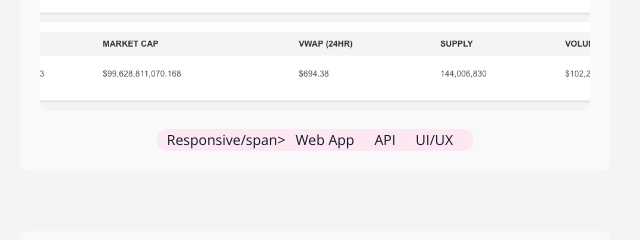
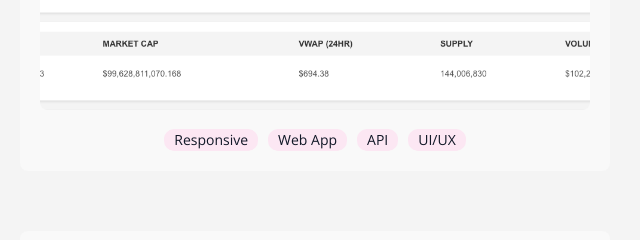
Before and after one commit to EvansGxz/portfolio, a plain HTML site: page portafolio.html in a window 1280 px wide. Shown: the part 880-1120 px from the top of the page, 0-640 px from the left. Drawn offline with nearby package versions, Linux system fonts and the light colour scheme.

Commit message:
fix span

```diff
--- a/portafolio.html
+++ b/portafolio.html
@@ -185,7 +185,7 @@
               /></a>
               <!-- Tags associated with the portfolio item -->
               <div class="tags">
-                <span class="tag">Responsive/span>
+                <span class="tag">Responsive</span>
                 <span class="tag">Web App</span>
                 <span class="tag">API</span>
                 <span class="tag">UI/UX</span>
```
